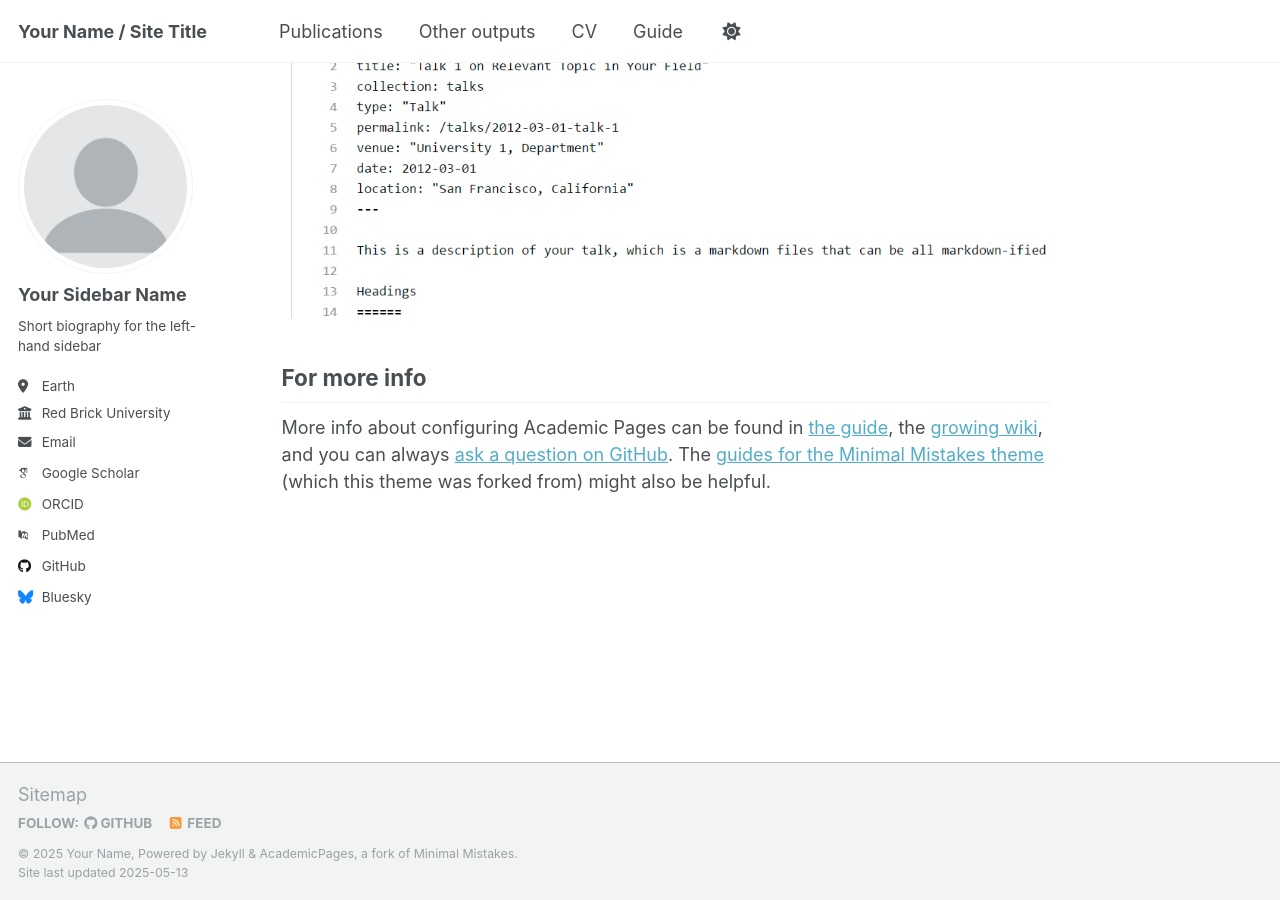
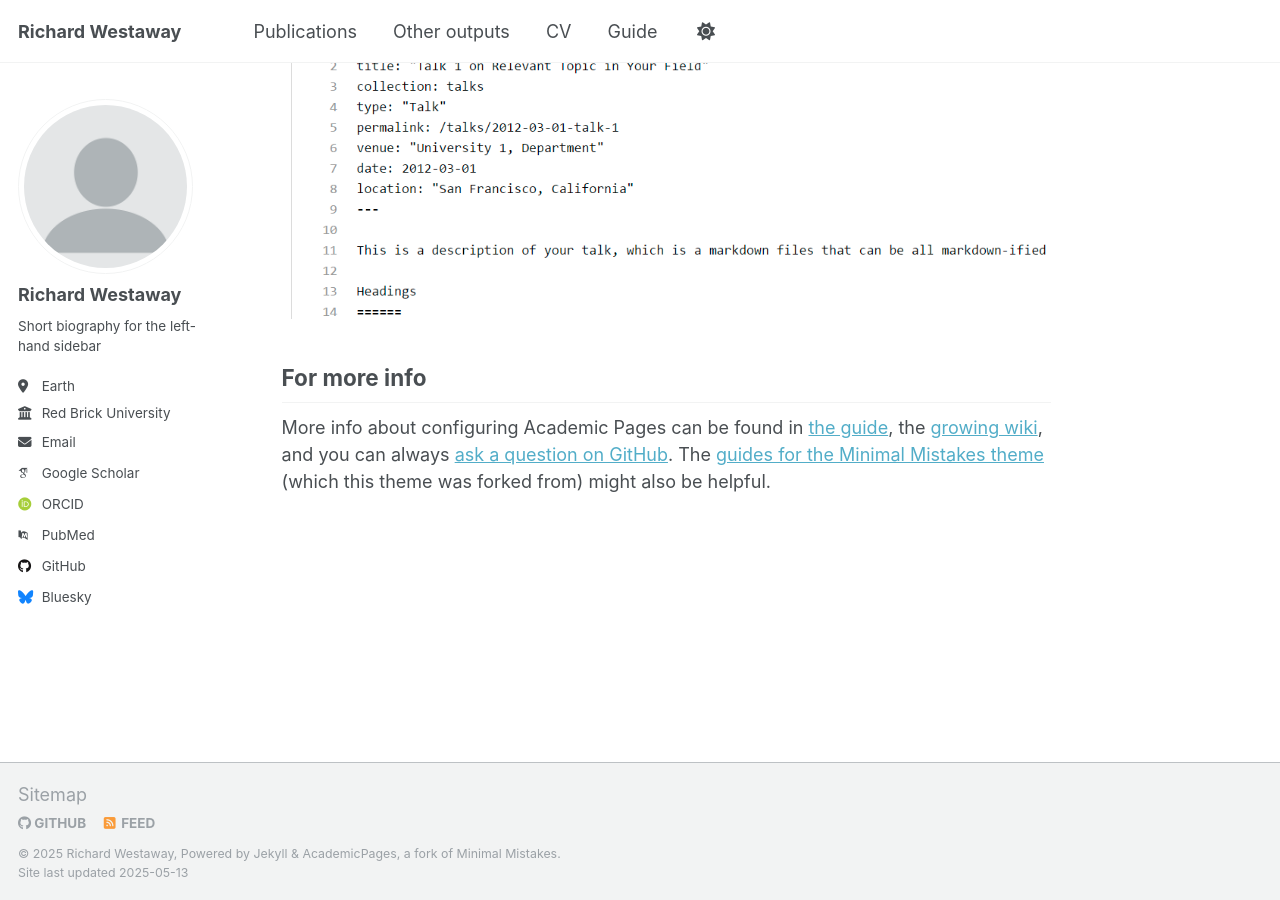
Before and after one commit to richardwestaway/richardwestaway.github.io, a Jekyll site: the page built from _pages/about.md, in a window 1280 px wide and 900 px high, scrolled down 2636 px. Built offline with Jekyll 4.4.1, drawn with Linux system fonts in a browser that asks for light colours; some web fonts are replaced.

Commit message:
Update _config.yml

```diff
--- a/_config.yml
+++ b/_config.yml
@@ -7,13 +7,13 @@
 # server process.
 
 # Basic Site Settings
-locale                   : "en-US"
+locale                   : "en-UK"
 site_theme               : "default"
-title                    : "Your Name / Site Title"
+title                    : "Richard Westaway"
 title_separator          : "-"
-name                     : &name "Your Name"
-description              : &description "personal description"
-url                      : https://academicpages.github.io # the base hostname & protocol for your site e.g. "https://[your GitHub username].github.io" or if you already have some other page hosted on Github then use "https://[your GitHub username].github.io/[Your Repo Name]"
+name                     : &name "Richard Westaway"
+# description              : &description "personal description"
+url                      : https://rwestaway.github.io # the base hostname & protocol for your site e.g. "https://[your GitHub username].github.io" or if you already have some other page hosted on Github then use "https://[your GitHub username].github.io/[Your Repo Name]"
 baseurl                  : "" # the subpath of your site, e.g. "/blog"
 repository               : "academicpages/academicpages.github.io"
 
@@ -23,7 +23,7 @@ repository               : "academicpages/academicpages.github.io"
 author:
   # Biographic information
   avatar           : "profile.png"
-  name             : "Your Sidebar Name"
+  name             : "Richard Westaway"
   pronouns         : # example: "she/her"
   bio              : "Short biography for the left-hand sidebar"
   location         : "Earth"
```
